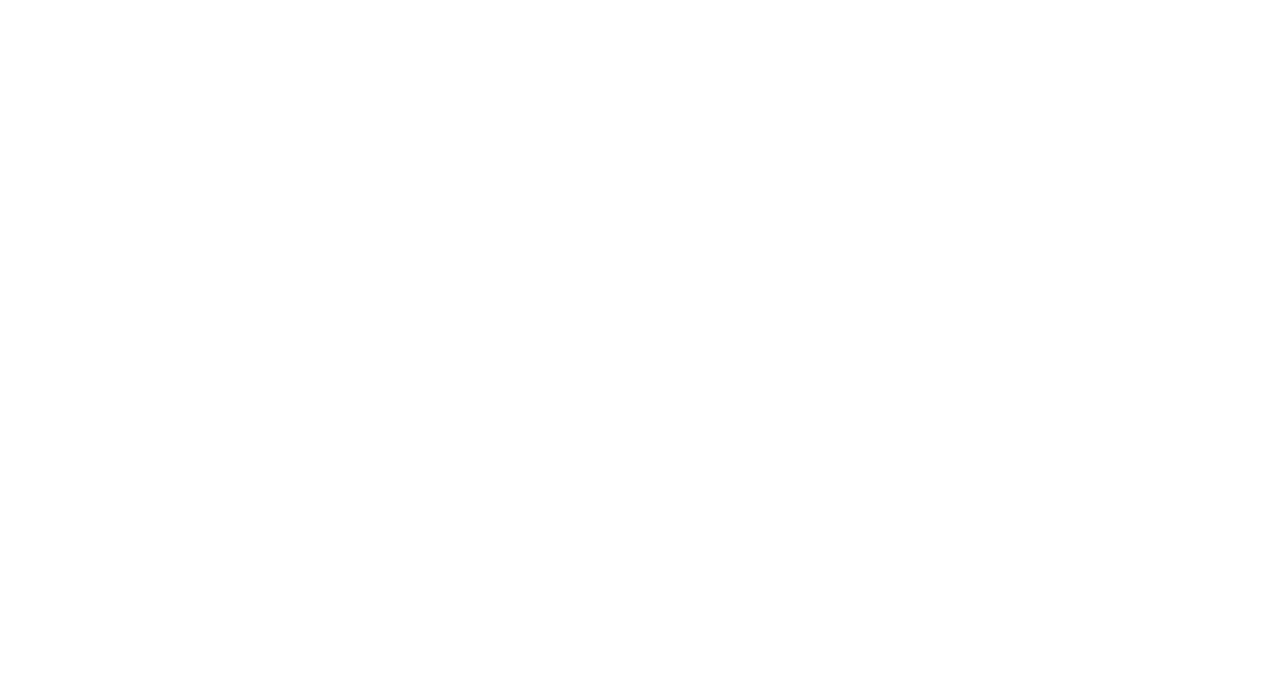
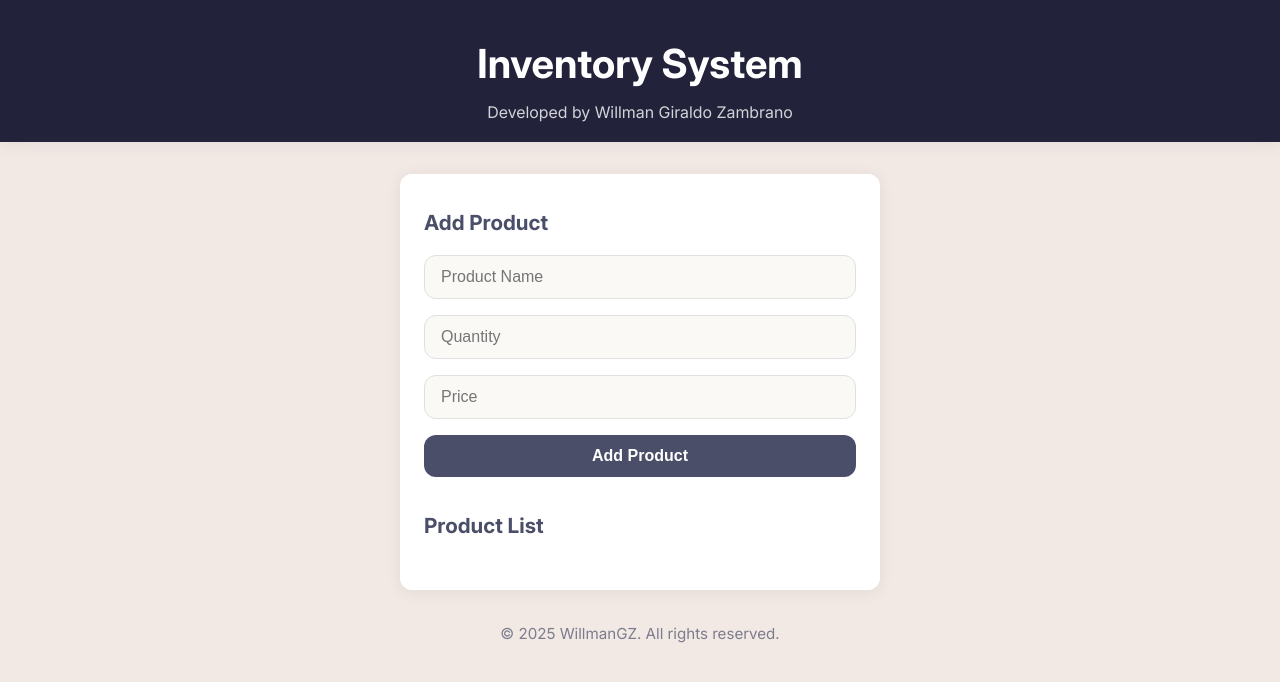
Before and after one commit to WillmanGZ/Inventory-System, a website built with Vite: page index.html in a window 1280 px wide. Built offline with nearby package versions, Linux system fonts and the light colour scheme.

Commit message:
feat: html & styles

```diff
--- a/index.html
+++ b/index.html
@@ -26,5 +26,31 @@
     <link rel="icon" href="./public/favicon.png" type="image/x-icon" />
     <title>Inventory System</title>
   </head>
-  <body></body>
+  <body>
+    <header>
+      <h1>Inventory System</h1>
+      <p>Developed by Willman Giraldo Zambrano</p>
+    </header>
+
+    <main>
+      <section id="product-form">
+        <h2>Add Product</h2>
+        <form id="add-product-form">
+          <input type="text" id="product-name" placeholder="Product Name" required />
+          <input type="number" id="product-quantity" placeholder="Quantity" required />
+          <input type="number" id="product-price" placeholder="Price" required />
+          <button type="submit">Add Product</button>
+        </form>
+      </section>
+
+      <section id="product-list">
+        <h2>Product List</h2>
+        <ul id="products"></ul>
+      </section>
+    </main>
+
+    <footer>
+      <p>&copy; 2025 WillmanGZ. All rights reserved.</p>
+    </footer>
+  </body>
 </html>
--- a/src/css/styles.css
+++ b/src/css/styles.css
@@ -0,0 +1,176 @@
+/* Base styles */
+@font-face {
+  font-family: "Inter";
+  src: url("/public/assets/fonts/Inter-VariableFont_opsz\,wght.ttf");
+}
+
+* {
+  box-sizing: border-box;
+  margin: 0;
+  padding: 0;
+}
+
+:root {
+  --primary: #22223b;
+  --secondary: #4a4e69;
+  --accent: #9a8c98;
+  --bg: #f2e9e4;
+  --white: #fff;
+  --radius: 12px;
+  --shadow: 0 2px 16px rgba(34, 34, 59, 0.07);
+}
+
+body {
+  font-family: "Inter", Arial, sans-serif;
+  background: var(--bg);
+  color: var(--primary);
+  min-height: 100vh;
+  line-height: 1.6;
+  padding: 0;
+}
+
+/* Header */
+header {
+  background: var(--primary);
+  color: var(--white);
+  text-align: center;
+  padding: 2rem 1rem 1rem 1rem;
+  box-shadow: var(--shadow);
+}
+
+header h1 {
+  font-size: 2.5rem;
+  font-weight: 700;
+  margin-bottom: 0.25rem;
+}
+
+header p {
+  font-size: 1rem;
+  opacity: 0.8;
+}
+
+/* Main layout */
+main {
+  max-width: 480px;
+  margin: 2rem auto;
+  background: var(--white);
+  border-radius: var(--radius);
+  box-shadow: var(--shadow);
+  padding: 2rem 1.5rem;
+  display: flex;
+  flex-direction: column;
+  gap: 2rem;
+}
+
+/* Product Form */
+#product-form h2 {
+  font-size: 1.3rem;
+  margin-bottom: 1rem;
+  color: var(--secondary);
+}
+
+#add-product-form {
+  display: flex;
+  flex-direction: column;
+  gap: 1rem;
+}
+
+#add-product-form input {
+  padding: 0.75rem 1rem;
+  border: 1px solid #e0e0e0;
+  border-radius: var(--radius);
+  font-size: 1rem;
+  background: #faf9f6;
+  transition: border 0.2s;
+}
+
+#add-product-form input:focus {
+  border: 1.5px solid var(--accent);
+  outline: none;
+}
+
+#add-product-form button {
+  padding: 0.75rem;
+  background: var(--secondary);
+  color: var(--white);
+  border: none;
+  border-radius: var(--radius);
+  font-size: 1rem;
+  font-weight: 600;
+  cursor: pointer;
+  transition: background 0.2s;
+}
+
+#add-product-form button:hover {
+  background: var(--accent);
+}
+
+/* Product List */
+#product-list h2 {
+  font-size: 1.3rem;
+  margin-bottom: 1rem;
+  color: var(--secondary);
+}
+
+#products {
+  list-style: none;
+  display: flex;
+  flex-direction: column;
+  gap: 1rem;
+}
+
+#products li {
+  background: #faf9f6;
+  border-radius: var(--radius);
+  box-shadow: 0 1px 4px rgba(34, 34, 59, 0.04);
+  padding: 1rem;
+  display: flex;
+  justify-content: space-between;
+  align-items: center;
+  gap: 1rem;
+}
+
+.product-name {
+  font-weight: 600;
+  color: var(--primary);
+}
+
+.product-details {
+  font-size: 0.95rem;
+  color: var(--secondary);
+  opacity: 0.8;
+}
+
+/* Footer */
+footer {
+  text-align: center;
+  color: var(--secondary);
+  font-size: 0.95rem;
+  margin: 2rem 0 1rem 0;
+  opacity: 0.7;
+}
+
+/* Responsive Design */
+@media (max-width: 600px) {
+  main {
+    max-width: 98vw;
+    padding: 1rem;
+  }
+
+  header {
+    padding: 1rem;
+  }
+
+  #add-product-form input,
+  #add-product-form button {
+    font-size: 1rem;
+    padding: 0.7rem;
+  }
+
+  #products li {
+    flex-direction: column;
+    align-items: flex-start;
+    gap: 0.5rem;
+    padding: 0.8rem;
+  }
+}
```
Also changed, not shown: package.json (+10 -9 lines), public/assets/fonts/Inter-VariableFont_opsz,wght.ttf (added), 1 other file.
